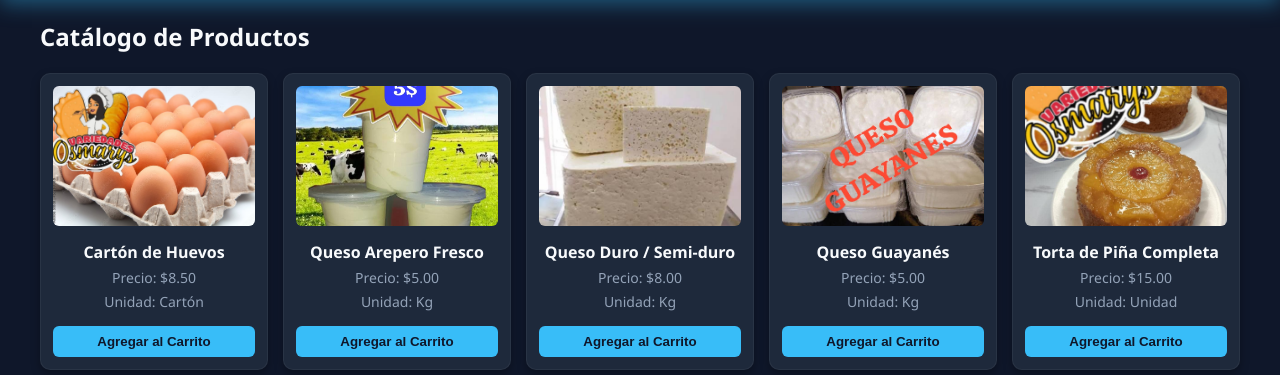
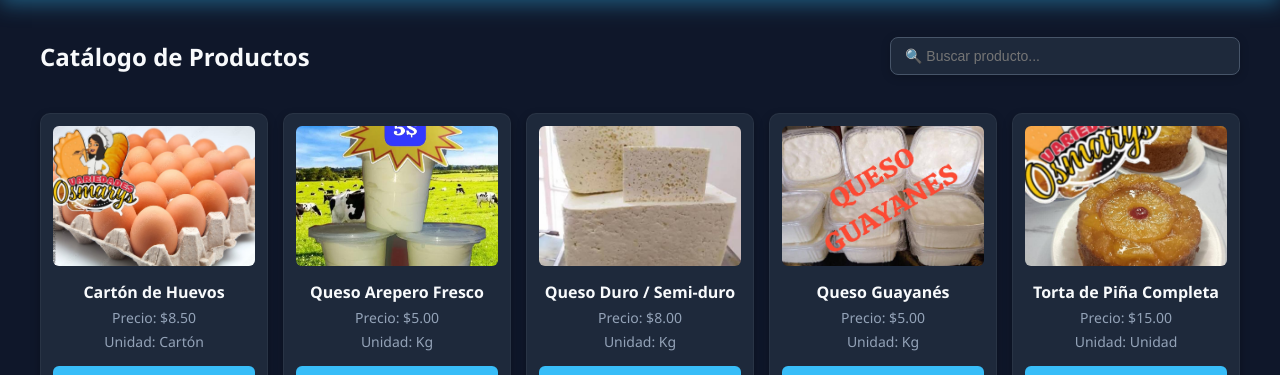
Before and after one commit to asacura21/variedades-osmari, a Flask app: page / in a window 1280 px wide. Shown: the part 174-549 px from the top of the page. Run offline with Flask 3, Linux system fonts and the light colour scheme.

Commit message:
Actualizar index.html

```diff
--- a/templates/index.html
+++ b/templates/index.html
@@ -82,6 +82,37 @@
             margin: 20px auto;
             padding: 0 15px;
         }
+
+        /* Buscador Rápido alineado a la izquierda */
+        .catalogo-header {
+            display: flex;
+            justify-content: space-between;
+            align-items: center;
+            flex-wrap: wrap;
+            gap: 15px;
+            margin-bottom: 20px;
+        }
+        .buscador-container {
+            flex: 1;
+            max-width: 350px;
+        }
+        .buscador-container input {
+            width: 100%;
+            padding: 10px 14px;
+            border-radius: 8px;
+            border: 1px solid #475569;
+            background: var(--card-bg);
+            color: white;
+            font-size: 14px;
+            box-sizing: border-box;
+            box-shadow: 0 2px 10px rgba(0,0,0,0.2);
+        }
+        .buscador-container input:focus {
+            border-color: var(--accent-neon);
+            outline: none;
+            box-shadow: 0 0 8px var(--neon-glow);
+        }
+
         .productos-grid {
             display: grid;
             grid-template-columns: repeat(auto-fit, minmax(220px, 1fr));
@@ -245,7 +276,13 @@
     </header>
 
     <div class="container">
-        <h2>Catálogo de Productos</h2>
+        <!-- Cabecera del catálogo con Título y Buscador a la izquierda -->
+        <div class="catalogo-header">
+            <h2>Catálogo de Productos</h2>
+            <div class="buscador-container">
+                <input type="text" id="input-buscar" placeholder="🔍 Buscar producto..." oninput="buscarPorTexto()">
+            </div>
+        </div>
 
         <!-- Grilla de productos -->
         <div class="productos-grid" id="grid-productos">
@@ -264,8 +301,8 @@
         <!-- Datos de Pago Móvil -->
         <div class="seccion-pago">
             <h3>📱 Datos para Pago Móvil</h3>
-            <p><strong>Teléfono:</strong> 0422.008.24.64</p>
-            <p><strong>Cédula:</strong> V-17758545</p>
+            <p><strong>Teléfono:</strong> 0412-962.46.07</p>
+            <p><strong>Cédula:</strong> V-25123456</p>
             <p><strong>Clave / Referencia:</strong> [Tu clave aquí]</p>
             <p><strong>Bancos disponibles para transferir:</strong></p>
             <ul>
@@ -340,7 +377,7 @@
             grid.innerHTML = '';
 
             if (lista.length === 0) {
-                grid.innerHTML = '<p style="grid-column: 1/-1; text-align: center; color: #94a3b8;">No hay productos en esta categoría.</p>';
+                grid.innerHTML = '<p style="grid-column: 1/-1; text-align: center; color: #94a3b8;">No hay productos que coincidan con tu búsqueda.</p>';
                 return;
             }
 
@@ -360,6 +397,7 @@
         }
 
         function filtrarCategoria(categoria) {
+            document.getElementById('input-buscar').value = ''; // Limpiar buscador al filtrar por categoría
             if (categoria === 'todos') {
                 mostrarProductos(todosLosProductos);
             } else {
@@ -369,6 +407,15 @@
                 mostrarProductos(filtrados);
             }
             document.getElementById('dropdown-categorias').style.display = 'none';
+        }
+
+        function buscarPorTexto() {
+            const texto = document.getElementById('input-buscar').value.toLowerCase();
+            const filtrados = todosLosProductos.filter(prod =>
+                prod.nombre.toLowerCase().includes(texto) ||
+                (prod.categoria && prod.categoria.toLowerCase().includes(texto))
+            );
+            mostrarProductos(filtrados);
         }
 
         function agregarAlCarrito(id) {
```
